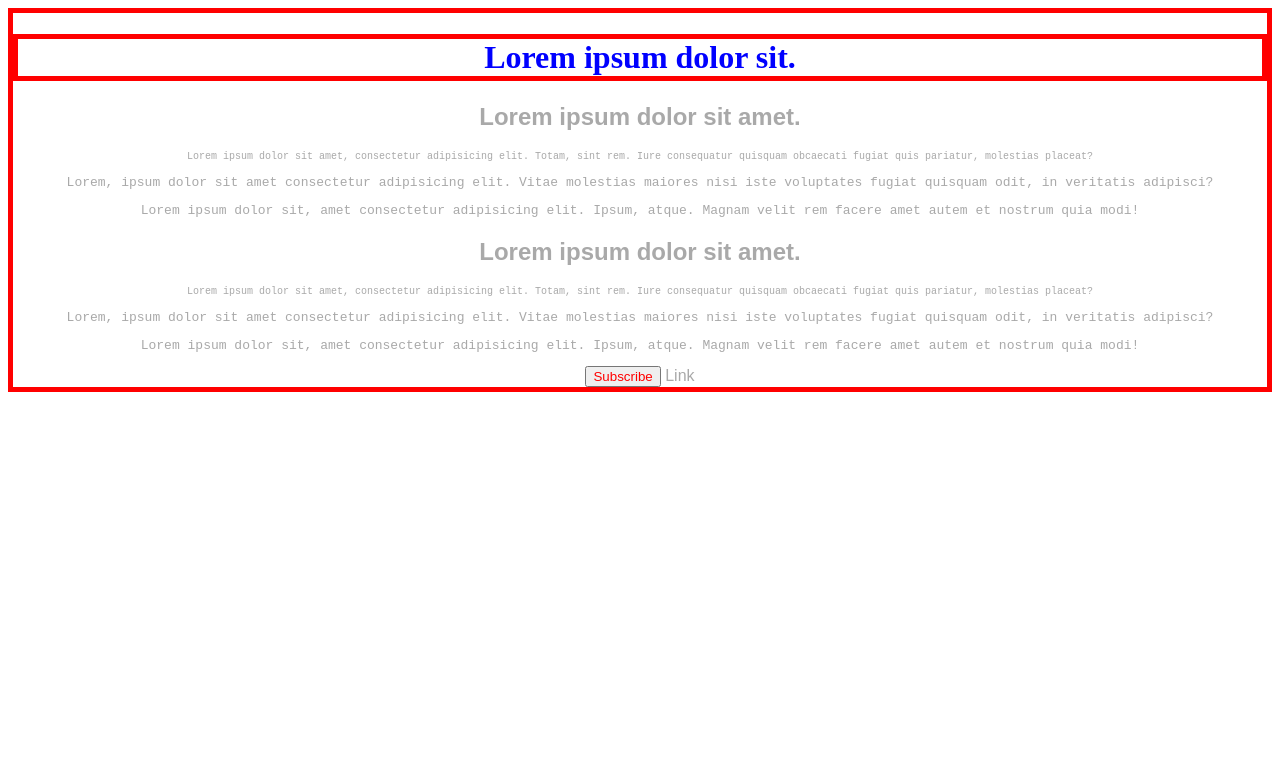
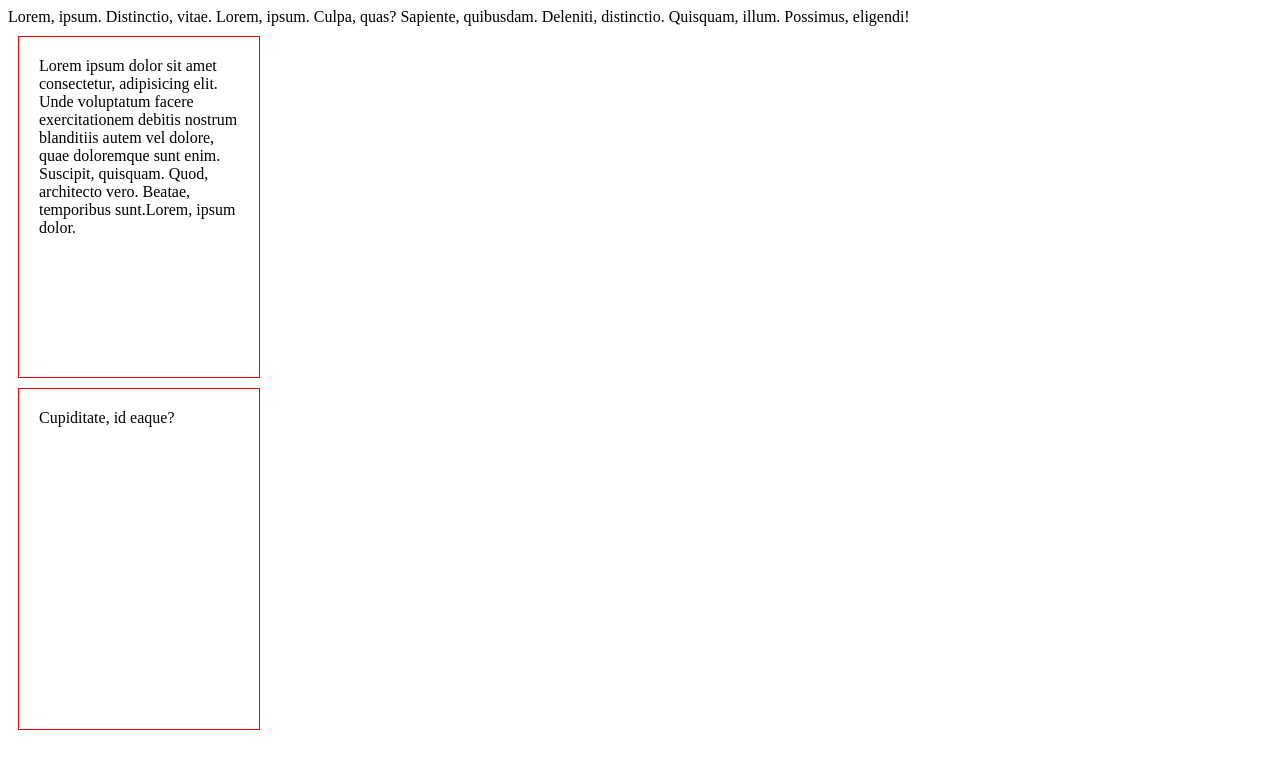
Before and after one commit to Daria-Tkachuk/css-intro, a plain HTML site: page index.html in a window 1280 px wide. Drawn offline with Linux system fonts and the light colour scheme.

Commit message:
Add block style

```diff
--- a/assets/css/style.css
+++ b/assets/css/style.css
@@ -1,30 +1,25 @@
-/* Зовнішні стилі */
-h1 {
-    color: blue;
-    font-family: initial;
-    border: inherit;
+p {
+    width: 200px;
+    height: 300px;
+    /* background-color: blanchedalmond; */
+    border: 1px solid red;
+    padding: 20px;
+    margin: 10px;
+
+
+    /* display: inline; */
 }
 
-.annotation {
-    font-size: 10px;
+a{
+    width: 100px;
+    height: 50px;
 }
 
-#subscribe-btn {
-    color: red;
-}
-
-p {
-    font-family: monospace;
-}
-
-body {
-    font-family: sans-serif;
-    border: 5px red solid;
-    text-align: center;
-    color: darkgray;
-}
-
-a {
+a{
     color: inherit;
     text-decoration: none;
 }
+
+.nan-link-item{
+    display: inline;
+}  */
--- a/index.html
+++ b/index.html
@@ -8,19 +8,25 @@
 
 </head>
 <body>
-    <h1>Lorem ipsum dolor sit.</h1>
+   <a href="">Lorem, ipsum.</a>
+   <a href="">Distinctio, vitae.</a>
+   <a href="">Lorem, ipsum.</a>
+   <a href="">Culpa, quas?</a>
+   <a href="">Sapiente, quibusdam.</a>
+   <a href="">Deleniti, distinctio.</a>
+   <a href="">Quisquam, illum.</a>
+   <a href="">Possimus, eligendi!</a>
+   <p>Lorem ipsum dolor sit amet consectetur, adipisicing elit. Unde voluptatum facere exercitationem debitis nostrum blanditiis autem vel dolore, quae doloremque sunt enim. Suscipit, quisquam. Quod, architecto vero. Beatae, temporibus sunt.Lorem, ipsum dolor.</p>
+   <p>Cupiditate, id eaque?</p>
 
-    <h2>Lorem ipsum dolor sit amet.</h2>
-    <p class="annotation">Lorem ipsum dolor sit amet, consectetur adipisicing elit. Totam, sint rem. Iure consequatur quisquam obcaecati fugiat quis pariatur, molestias placeat?</p>
-    <p>Lorem, ipsum dolor sit amet consectetur adipisicing elit. Vitae molestias maiores nisi iste voluptates fugiat quisquam odit, in veritatis adipisci?</p>
-    <p>Lorem ipsum dolor sit, amet consectetur adipisicing elit. Ipsum, atque. Magnam velit rem facere amet autem et nostrum quia modi!</p>
 
-    <h2>Lorem ipsum dolor sit amet.</h2>
-    <p class="annotation">Lorem ipsum dolor sit amet, consectetur adipisicing elit. Totam, sint rem. Iure consequatur quisquam obcaecati fugiat quis pariatur, molestias placeat?</p>
-    <p>Lorem, ipsum dolor sit amet consectetur adipisicing elit. Vitae molestias maiores nisi iste voluptates fugiat quisquam odit, in veritatis adipisci?</p>
-    <p>Lorem ipsum dolor sit, amet consectetur adipisicing elit. Ipsum, atque. Magnam velit rem facere amet autem et nostrum quia modi!</p>
 
-    <button id="subscribe-btn">Subscribe</button>
-    <a href="#">Link</a>
+   <!-- <nav>
+    <ul>
+        <li class="nan-link-item"><a href="#">Lorem.</a></li>
+        <li class="nan-link-item"><a href="#">Eaque?</a></li>
+        <li class="nan-link-item"><a href="#">Adipisci!</a></li>
+    </ul>
+   </nav> -->
 </body>
 </html>
```
